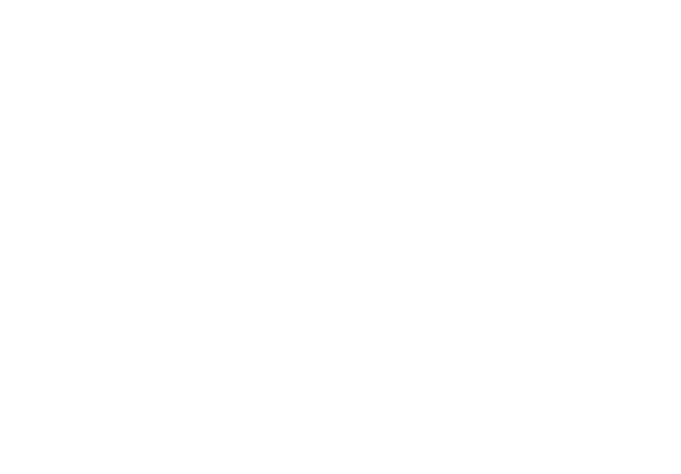
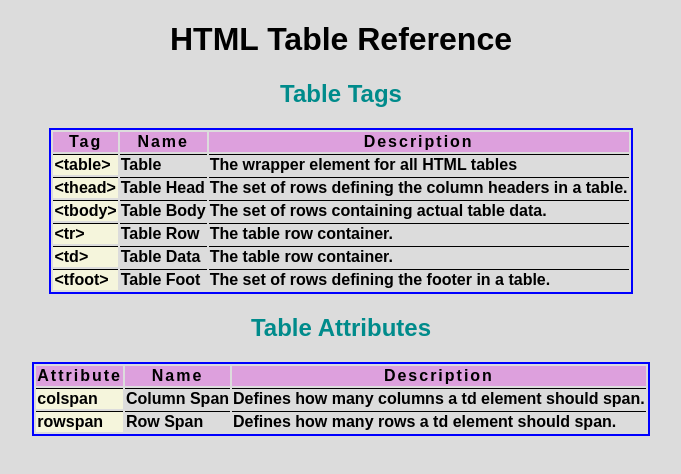
Before and after one commit to WilliM233/CSS-Cheat-Sheet, a plain HTML site: page index.html in a window 1280 px wide. Shown: the whole page, without its empty margins (299-980 px from the left). Drawn offline with Linux system fonts and the light colour scheme.

Commit message:
Build Complete

```diff
--- a/index.html
+++ b/index.html
@@ -2,8 +2,77 @@
 <html>
     <head>
         <title>Cheat Sheet</title>
+        <link rel="stylesheet" href="styles.css">
     </head>
     <body>
-
+        <header>
+            <h1>HTML Table Reference</h1>
+        </header>
+        <main>
+            <h2>Table Tags</h2>
+            <table>
+                <thead>
+                    <tr>
+                        <th>Tag</th>
+                        <th>Name</th>
+                        <th>Description</th>
+                    </tr>
+                </thead>
+                <tbody>
+                    <tr>
+                        <td class="tag">&lt;table&gt;</td>
+                        <td>Table</td>
+                        <td>The wrapper element for all HTML tables</td>
+                    </tr>
+                    <tr>
+                        <td class="tag">&lt;thead&gt;</td>
+                        <td>Table Head</td>
+                        <td>The set of rows defining the column headers in a table.</td>
+                    </tr>
+                    <tr>
+                        <td class="tag">&lt;tbody&gt;</td>
+                        <td>Table Body</td>
+                        <td>The set of rows containing actual table data.</td>
+                    </tr>
+                    <tr>
+                        <td class="tag">&lt;tr&gt;</td>
+                        <td>Table Row</td>
+                        <td>The table row container.</td>
+                    </tr>
+                    <tr>
+                        <td class="tag">&lt;td&gt;</td>
+                        <td>Table Data</td>
+                        <td>The table row container.</td>
+                    </tr>
+                    <tr>
+                        <td class="tag">&lt;tfoot&gt;</td>
+                        <td>Table Foot</td>
+                        <td>The set of rows defining the footer in a table.</td>
+                    </tr>
+                </tbody>
+            </table>
+            <h2>Table Attributes</h2>
+            <table>
+                <thead>
+                    <tr>
+                        <th>Attribute</th>
+                        <th>Name</th>
+                        <th>Description</th>
+                    </tr>
+                </thead>
+                <tbody>
+                    <tr>
+                        <td class="tag">colspan</td>
+                        <td>Column Span</td>
+                        <td>Defines how many columns a td element should span.</td>
+                    </tr>
+                    <tr>
+                        <td class="tag">rowspan</td>
+                        <td>Row Span</td>
+                        <td>Defines how many rows a td element should span.</td>
+                    </tr>
+                </tbody>
+            </table>
+        </main>
     </body>
 </html>
--- a/styles.css
+++ b/styles.css
@@ -0,0 +1,32 @@
+* {
+    background-color: gainsboro;
+    font-family: 'Arial';
+}
+
+h1,
+h2 {
+    text-align: center;
+}
+
+h2 {
+    color: darkcyan;
+}
+
+table{
+    margin: auto;
+    border: 2px solid blue;
+}
+
+th{
+    background-color: plum;
+    letter-spacing: 2px;
+}
+
+td{
+    border-top: 1px solid black;
+    font-weight: 550;
+}
+
+.tag{
+    background-color: beige;
+}
```
